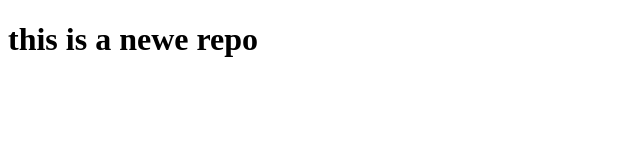
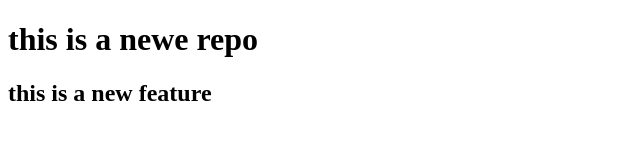
Before and after one commit to Aditya-coder1202/loacal_repo, a plain HTML site: page index.html in a window 1280 px wide. Shown: the whole page, without its empty margins (0-640 px from the left). Drawn offline with Linux system fonts and the light colour scheme.

Commit message:
Commit new feature

```diff
--- a/index.html
+++ b/index.html
@@ -7,5 +7,8 @@
 </head>
 <body>
     <h1>this is a newe repo</h1>
+    <h2>
+        this is a new feature
+    </h2>
 </body>
 </html>
```
Also changed, not shown: 1 other file.
